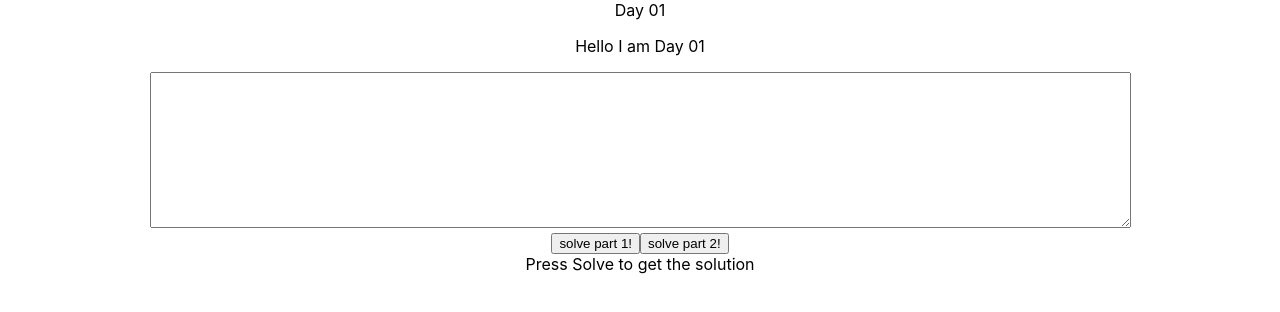
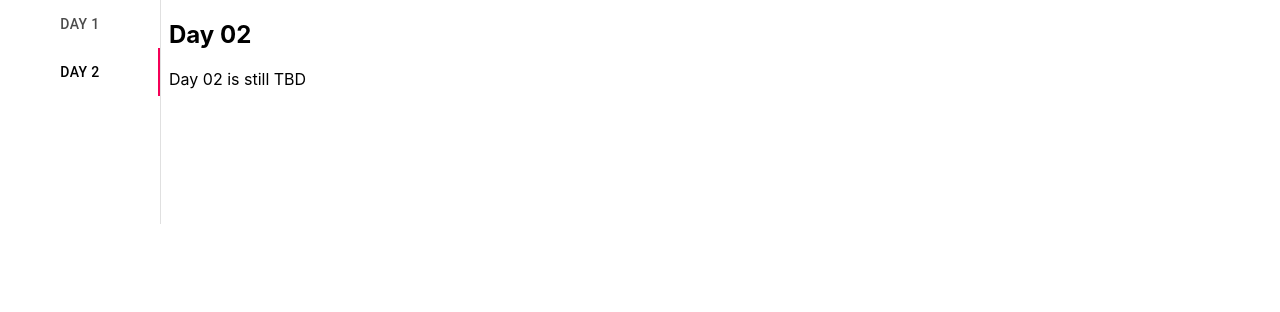
Before and after one commit to jacopofar/advent-of-code-2019-phoenix-react, a React (Create React App) app in the folder assets/: page / in a window 1280 px wide. Shown: the top 312 px of the page. Built offline with nearby package versions, Linux system fonts and the light colour scheme.

Commit message:
Move to material UI and multiple pages for multiple days

```diff
--- a/assets/package.json
+++ b/assets/package.json
@@ -3,6 +3,7 @@
   "version": "0.1.0",
   "private": true,
   "dependencies": {
+    "@material-ui/core": "^4.7.1",
     "@types/jest": "24.0.23",
     "@types/node": "12.12.14",
     "@types/react": "16.9.13",
--- a/assets/src/App.tsx
+++ b/assets/src/App.tsx
@@ -1,14 +1,84 @@
 import React from 'react';
 import './App.css';
 
+import { makeStyles, Theme } from '@material-ui/core/styles';
+import Tabs from '@material-ui/core/Tabs';
+import Tab from '@material-ui/core/Tab';
+import Box from '@material-ui/core/Box';
+
 import Day01 from './Day01';
+import Day02 from './Day02';
+
+
+// interface for the single day element
+interface TabPanelProps {
+    children?: React.ReactNode;
+    index: any;
+    value: any;
+  }
+
+  function TabPanel(props: TabPanelProps) {
+    const { children, value, index, ...other } = props;
+
+    return (
+      <Box
+        component="div"
+        role="tabpanel"
+        hidden={value !== index}
+        id={`vertical-tabpanel-${index}`}
+        aria-labelledby={`vertical-tab-${index}`}
+        {...other}
+      >
+        {children}
+      </Box>
+    );
+  }
+
+
+//styling function for material-ui theme
+const useStyles = makeStyles((theme: Theme) => ({
+    root: {
+      flexGrow: 1,
+      backgroundColor: theme.palette.background.paper,
+      display: 'flex',
+      height: 224,
+    },
+    tabs: {
+      borderRight: `1px solid ${theme.palette.divider}`,
+    },
+  }));
 
 const App: React.FC = () => {
-  return (
-    <div className="App">
-      <Day01></Day01>
-    </div>
-  );
+    const [day, setDay] = React.useState(1);
+    const classes = useStyles();
+
+    const handleChange = (event: React.ChangeEvent<{}>, newValue: number) => {
+        setDay(newValue);
+      };
+
+    return (
+        <div className={classes.root}>
+            <Tabs
+            orientation="vertical"
+            variant="scrollable"
+            value={day}
+            onChange={handleChange}
+            aria-label="Vertical tabs example"
+            className={classes.tabs}
+        >
+        <Tab label="Day 1"/>
+        <Tab label="Day 2"/>
+        </Tabs>
+        <TabPanel value={day} index={0}>
+            <Day01></Day01>
+        </TabPanel>
+
+        <TabPanel value={day} index={1}>
+            <Day02></Day02>
+        </TabPanel>
+
+        </div>
+    );
 };
 
 export default App;
--- a/assets/src/Day01.tsx
+++ b/assets/src/Day01.tsx
@@ -1,10 +1,33 @@
 import React, { useState } from 'react';
+import Button from '@material-ui/core/Button';
+import TextField from '@material-ui/core/TextField';
+import Box from '@material-ui/core/Box';
+import Typography from '@material-ui/core/Typography';
+import { makeStyles, createStyles, Theme } from '@material-ui/core/styles';
+
 import axios from 'axios';
+
+
+const useStyles = makeStyles((theme: Theme) =>
+  createStyles({
+    root: {
+      '& > *': {
+        margin: theme.spacing(1),
+      },
+    },
+    textField: {
+        marginLeft: theme.spacing(1),
+        marginRight: theme.spacing(1),
+        width: 100
+    },
+  }),
+);
 
 
 const Day01: React.FC = () => {
     const [problemInput, setProblemInput] = useState('');
     const [problemSolution, setProblemSolution] = useState<null|number>(null);
+    const classes = useStyles();
 
     const solve = (part: number) => {
         const sendInput = async () => {
@@ -18,20 +41,32 @@ const Day01: React.FC = () => {
         setProblemInput(event.target.value);
     };
   return (
-    <div>
+    <div className={classes.root}>
       <header>
-       Day 01
+      <h2>Day 01 - Rocket fuel</h2>
       </header>
-      <p>Hello I am Day 01</p>
-      <textarea
-        rows={10}
-        cols={120}
-        value={problemInput}
-        onChange={handleChange}>
-      </textarea>
+      <Typography component="div">
+      <Box>Day 01, calculate the fuel of a list of modules, one per line.</Box>
+      <Box>In the first part, the fuel for a module is (X / 3) - 2, using the floor for the division and ignoring negative results.</Box>
+      <Box>In the second part, the fuel for the fuel is calculated, recursively. That is, it sums also the fuel to lift the fuel to lift the fuel, etc... until 0 is reached.</Box>
+      </Typography>
+
+      <TextField
+          id="outlined-multiline-static"
+          multiline
+          fullWidth
+          rows="10"
+          className={classes.textField}
+          margin="normal"
+          variant="outlined"
+          placeholder="Insert here the problem input"
+          value={problemInput}
+          onChange={handleChange}
+        />
       <br/>
-      <button onClick={() => solve(1)}>solve part 1!</button>
-      <button onClick={() => solve(2)}>solve part 2!</button>
+
+      <Button variant="contained" color="primary" onClick={() => solve(1)}>Solve part 1!</Button>
+      <Button variant="contained" color="secondary" onClick={() => solve(2)}>Solve part 2!</Button>
 
       <div>{problemSolution?`Solution: ${problemSolution}`:'Press Solve to get the solution'}</div>
     </div>
--- /dev/null
+++ b/assets/src/Day02.tsx
@@ -0,0 +1,26 @@
+import React from 'react';
+import { makeStyles, createStyles, Theme } from '@material-ui/core/styles';
+
+const useStyles = makeStyles((theme: Theme) =>
+  createStyles({
+    root: {
+      '& > *': {
+        margin: theme.spacing(1),
+      },
+    },
+  }),
+);
+
+const Day02: React.FC = () => {
+    const classes = useStyles();
+    return (
+        <div className={classes.root}>
+        <header>
+        <h2>Day 02</h2>
+        </header>
+        <p>Day 02 is still TBD</p>
+        </div>
+    );
+};
+
+export default Day02;
```
Also changed, not shown: 1 other file (tests, documents, lock files or other folders).
